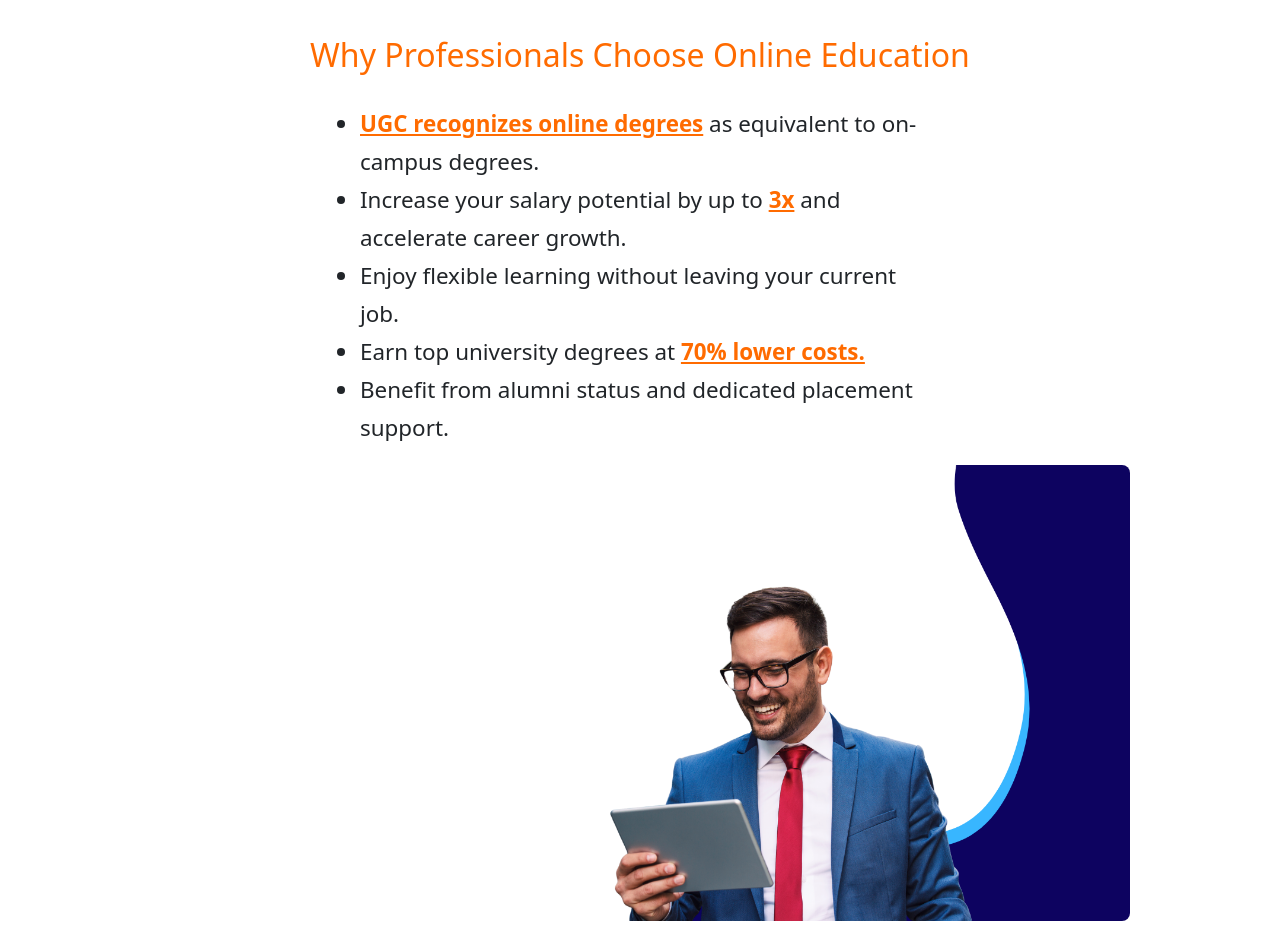
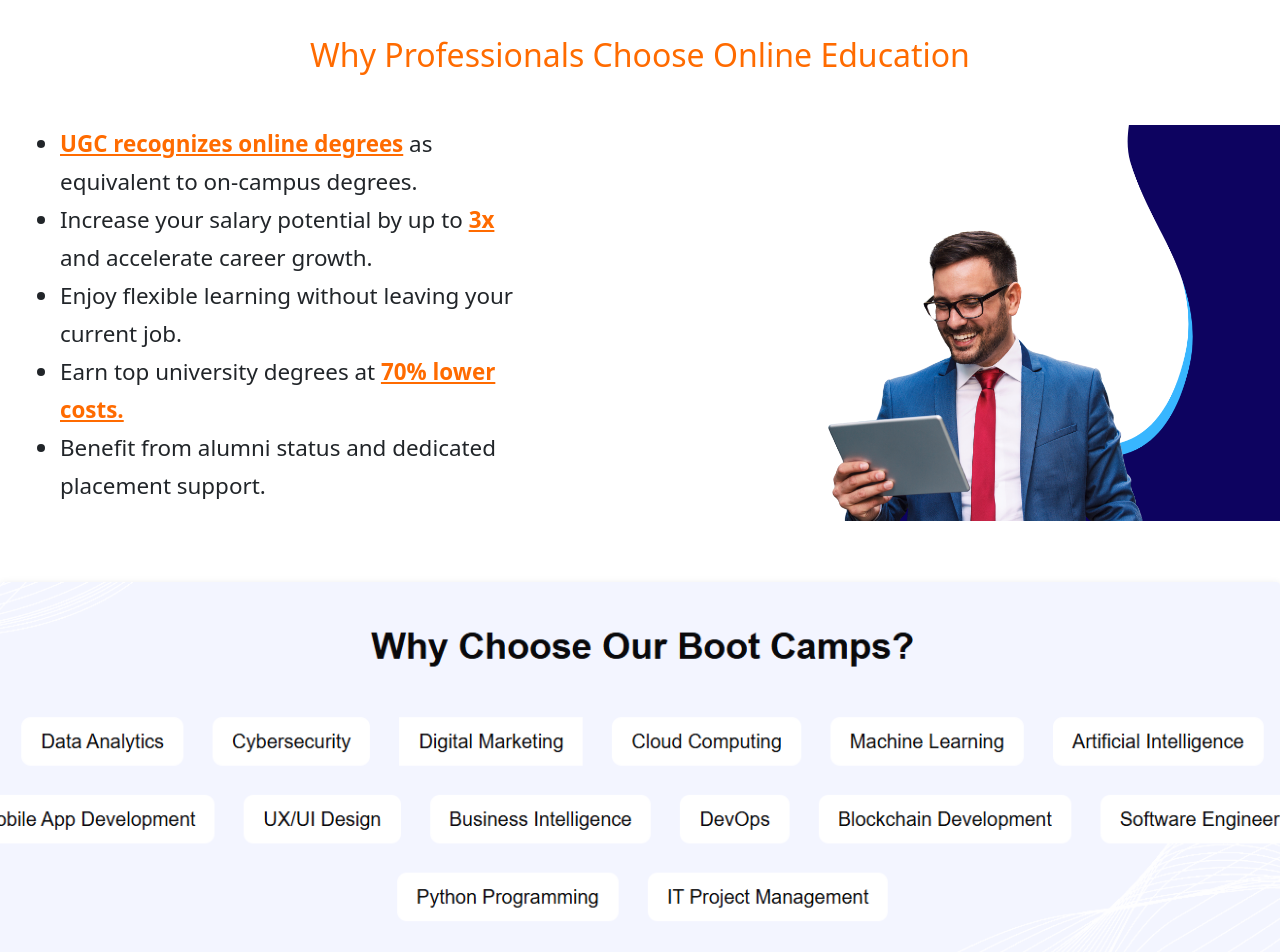
Before and after one commit to prathamchavhan/e-bay, a React (Vite) app: page /services/Timepass in a window 1280 px wide. Shown: the part 2140-3092 px from the top of the page. Built offline with nearby package versions, Linux system fonts and the light colour scheme.

Commit message:
Update Webtech.css

```diff
--- a/src/pages/Services1/Webtech.css
+++ b/src/pages/Services1/Webtech.css
@@ -51,7 +51,8 @@
   margin-left: -50vw; /* Ensure it touches both edges */
   margin-top: 1px; /* Increase gap from top */
   margin-bottom: 50px;
-}.bottom-full-image img {
+}
+.bottom-full-image img {
   width: 100%;
   height: 380px;
   object-fit: cover;
@@ -72,6 +73,52 @@
    color:#0D0360;
 
 }
+
+/* ================================================= */
+/* UPDATED SECTION: Responsive styles for Laptops (e.g., 1280px) */
+/* ================================================= */
+@media (max-width: 1400px) {
+  .webtech-two-column {
+    gap: 0; /* Remove gap for an edge-to-edge design */
+    padding: 0; /* Ensure no padding on the main container */
+    flex-wrap: nowrap; /* Prevent columns from wrapping */
+    justify-content: flex-start; /* Align columns to the start, not center */
+  }
+
+  .webtech-text-side {
+    flex: 0 0 45%; /* Assign a fixed 45% width */
+    min-width: 0; /* Remove min-width constraint */
+    max-width: none; /* Remove max-width constraint */
+    padding: 20px 40px; /* Add internal padding for text readability */
+    box-sizing: border-box; /* Make sure padding is included in the width */
+  }
+
+  .webtech-image-side {
+    flex: 0 0 55%; /* Assign a fixed 55% width */
+    min-width: 0; /* Remove min-width constraint */
+    max-width: none; /* Remove max-width constraint */
+  }
+
+  .webtech-image-side img {
+    width: 100%;
+    height: 100%; /* Make image fill its container's height */
+    object-fit: cover; /* Scale image to cover the container */
+    position: static;
+    left: auto;
+    right: auto;
+    margin: 0;
+    border-radius: 0; /* Remove border-radius for a sharp edge */
+  }
+  .bottom-full-image{
+    width: 100%;
+  height: 380px;
+  margin-bottom: 140px;
+   margin-left: auto;
+  margin-right: auto;
+  }
+}
+
+
 @media (max-width: 768px) {
   /* Stack columns vertically, image on top */
   .webtech-two-column {
@@ -90,6 +137,7 @@
     padding: 0 20px;
     font-size: 1.1rem;
     line-height: 1.6;
+    flex: 1 1 auto; /* Reset flex property for vertical stacking */
   }
 
   .webtech-text-side ul {
@@ -104,6 +152,7 @@
     max-width: 100%;
     min-width: auto;
     padding: 0 20px;
+    flex: 1 1 auto; /* Reset flex property */
   }
 
   /* Responsive image */
@@ -114,11 +163,6 @@
     object-fit: cover;
     border-radius: 12px;
     margin: 0 auto 40px auto;
-    position: static; /* remove previous relative positioning */
-    left: auto;
-    right: auto;
-    margin-left: auto;
-    margin-right: auto;
   }
 
   /* Heading */
```
